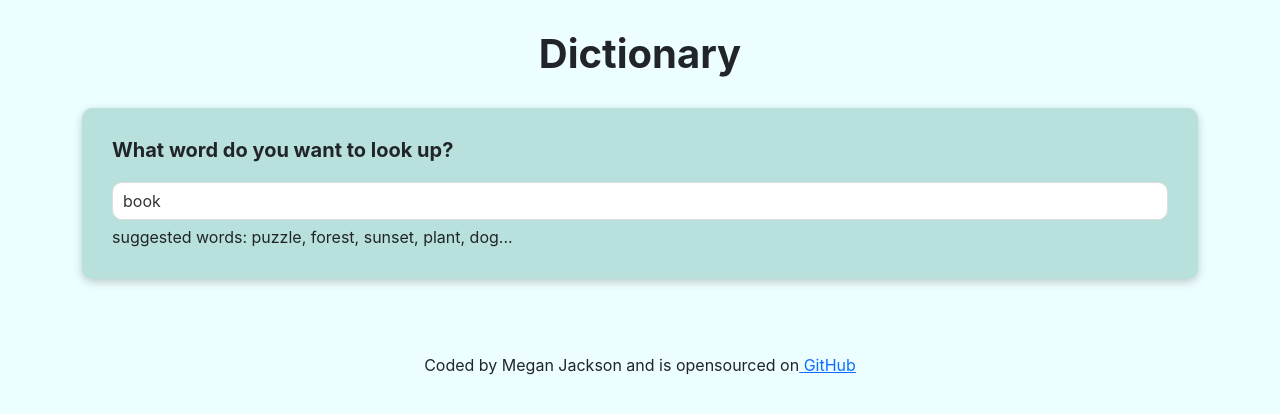
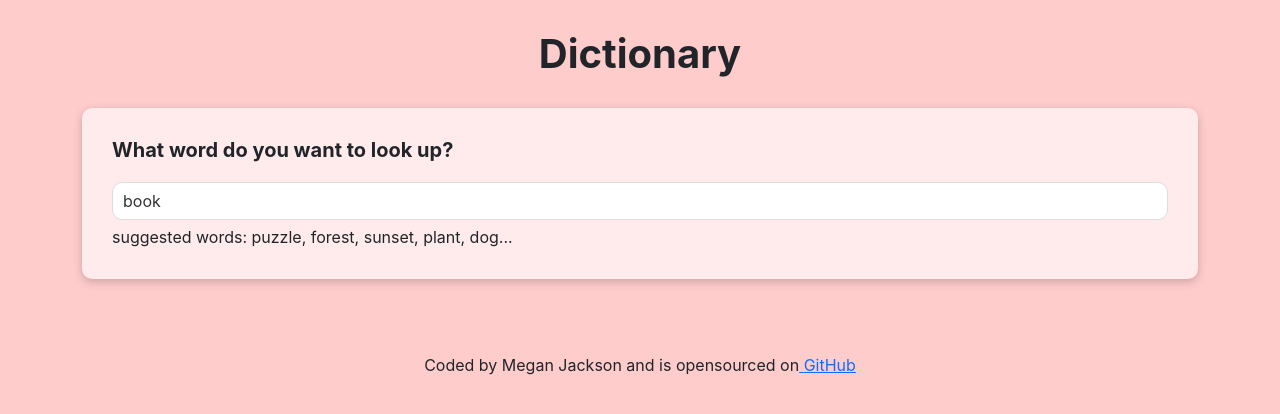
Before and after one commit to 66Meg20/dictionary-app, a React (Create React App) app: page / in a window 1280 px wide. Shown: the top 414 px of the page. Built offline with nearby package versions, Linux system fonts and the light colour scheme; no server answers.

Commit message:
changed the color

```diff
--- a/src/App.css
+++ b/src/App.css
@@ -10,12 +10,13 @@ h1 {
   margin: 30px 0;
   text-align: center;
 }
+
 body {
-  background: #ecfeff;
+  background: #ffcccc;
 }
 
 .Dictionary section {
-  background: #b8e1dd;
+  background: #ffebeb;
   padding: 30px;
   border-radius: 10px;
   box-shadow: 0 3px 10px rgb(0 0 0 / 0.2);
```
